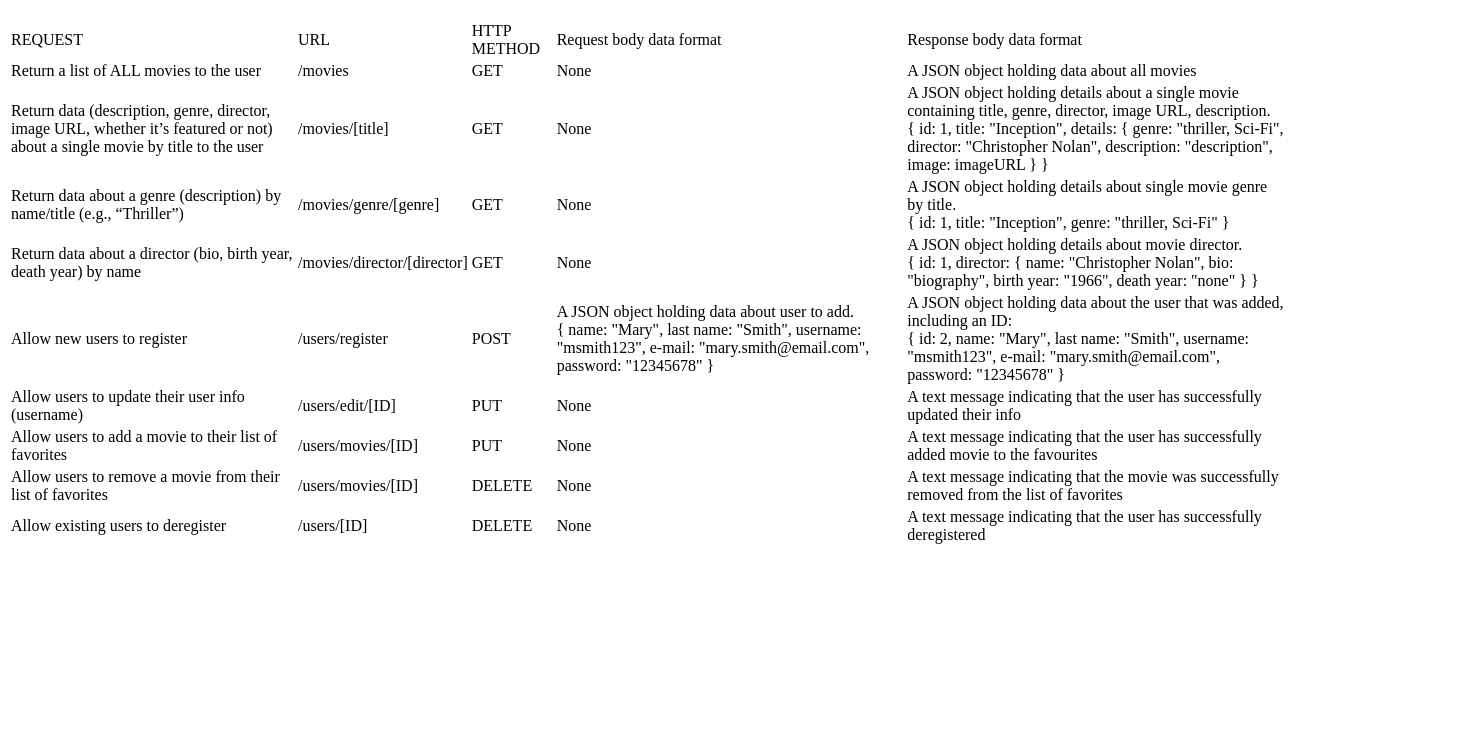
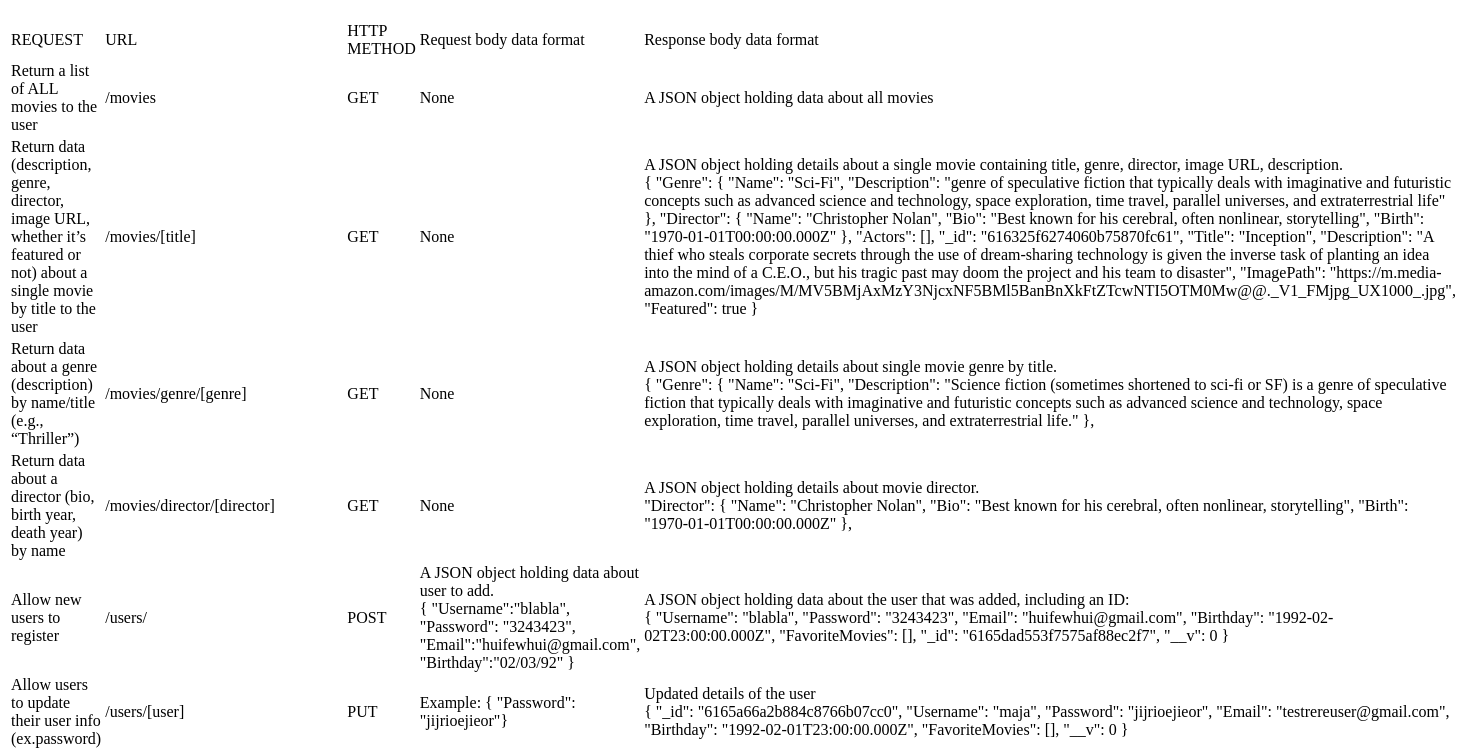
Before and after one commit to ilukin89/movie_api, a website: page public/documentation.html in a window 1280 px wide. Shown: the part 419-1171 px from the top of the page, 1459 px wide, since content can reach past the window. Before the commit the page ends 974 px from the top, so only its background shows below. Drawn offline with Linux system fonts and the light colour scheme.

Commit message:
Update documentation.html

```diff
--- a/public/documentation.html
+++ b/public/documentation.html
@@ -53,15 +53,22 @@
     <td>None</td>
     <td>A JSON object holding details about a single movie containing title, genre, director, image URL, description.<br>
       {
-        id: 1,
-        title: "Inception",
-        details: {
-        genre: "thriller, Sci-Fi",
-        director: "Christopher Nolan",
-        description: "description",
-        image: imageURL
-        }
-      }
+        "Genre": {
+            "Name": "Sci-Fi",
+            "Description": "genre of speculative fiction that typically deals with imaginative and futuristic concepts such as advanced science and technology, space exploration, time travel, parallel universes, and extraterrestrial life"
+        },
+        "Director": {
+            "Name": "Christopher Nolan",
+            "Bio": "Best known for his cerebral, often nonlinear, storytelling",
+            "Birth": "1970-01-01T00:00:00.000Z"
+        },
+        "Actors": [],
+        "_id": "616325f6274060b75870fc61",
+        "Title": "Inception",
+        "Description": "A thief who steals corporate secrets through the use of dream-sharing technology is given the inverse task of planting an idea into the mind of a C.E.O., but his tragic past may doom the project and his team to disaster",
+        "ImagePath": "https://m.media-amazon.com/images/M/MV5BMjAxMzY3NjcxNF5BMl5BanBnXkFtZTcwNTI5OTM0Mw@@._V1_FMjpg_UX1000_.jpg",
+        "Featured": true
+    }
     </td>
     </tr>
     <tr>
@@ -71,10 +78,10 @@
     <td>None</td>
     <td>A JSON object holding details about single movie genre by title.<br>
       {
-        id: 1,
-        title: "Inception",
-        genre: "thriller, Sci-Fi"
-      }
+        "Genre": {
+            "Name": "Sci-Fi",
+            "Description": "Science fiction (sometimes shortened to sci-fi or SF) is a genre of speculative fiction that typically deals with imaginative and futuristic concepts such as advanced science and technology, space exploration, time travel, parallel universes, and extraterrestrial life."
+        },
     </td>
     </tr>
     <tr>
@@ -83,65 +90,94 @@
     <td>GET</td>
     <td>None</td>
     <td>A JSON object holding details about movie director. <br>
-        { id: 1,
-          director:  {
-            name: "Christopher Nolan",
-            bio: "biography",
-            birth year: "1966",
-            death year: "none"
-          }
-        }</td>
+      "Director": {
+        "Name": "Christopher Nolan",
+        "Bio": "Best known for his cerebral, often nonlinear, storytelling",
+        "Birth": "1970-01-01T00:00:00.000Z"
+    },</td>
     </tr>
     <tr>
     <td>Allow new users to register</td>
-    <td>/users/register</td>
+    <td>/users/</td>
     <td>POST</td>
     <td>A JSON object holding data about user to add. <br>
-    {
-      name: "Mary",
-      last name: "Smith",
-      username: "msmith123",
-      e-mail: "mary.smith@email.com",
-      password: "12345678"
+      {
+        "Username":"blabla",
+        "Password": "3243423",
+        "Email":"huifewhui@gmail.com",
+        "Birthday":"02/03/92"
     }</td>
     <td>A JSON object holding data about the user that was added, including an ID: <br>
       {
-        id: 2,
-        name: "Mary",
-      last name: "Smith",
-      username: "msmith123",
-      e-mail: "mary.smith@email.com",
-      password: "12345678"
-      }
+        "Username": "blabla",
+        "Password": "3243423",
+        "Email": "huifewhui@gmail.com",
+        "Birthday": "1992-02-02T23:00:00.000Z",
+        "FavoriteMovies": [],
+        "_id": "6165dad553f7575af88ec2f7",
+        "__v": 0
+    }
     </td>
     </tr>
     <tr>
-    <td>Allow users to update their user info (username)</td>
-    <td>/users/edit/[ID]</td>
+    <td>Allow users to update their user info (ex.password)</td>
+    <td>/users/[user]</td>
     <td>PUT</td>
-    <td>None</td>
-    <td>A text message indicating that the user has successfully updated their info</td>
+    <td>Example: {
+      "Password": "jijrioejieor"}</td>
+    <td>Updated details of the user<br>{
+      "_id": "6165a66a2b884c8766b07cc0",
+      "Username": "maja",
+      "Password": "jijrioejieor",
+      "Email": "testrereuser@gmail.com",
+      "Birthday": "1992-02-01T23:00:00.000Z",
+      "FavoriteMovies": [],
+      "__v": 0
+  }</td>
     </tr>
     <tr>
     <td>Allow users to add a movie to their list of favorites</td>
-    <td>/users/movies/[ID]</td>
-    <td>PUT</td>
+    <td>/users/[username]/movies/[MovieID]</td>
+    <td>POST</td>
     <td>None</td>
-    <td>A text message indicating that the user has successfully added movie to the favourites</td>
+    <td>A text message indicating that the user has successfully added movie to the favourites. <br>
+      {
+        "_id": "6164106e274060b75870fc6f",
+        "Username": "I love movies so much",
+        "Password": "I still love movies",
+        "Email": "movielover66993@gmail.com",
+        "Birthday": "1987-09-20T00:00:00.000Z",
+        "FavoriteMovies": [
+            "6163f026274060b75870fc65",
+            "6163ecd5274060b75870fc62",
+            "6163ecd5274060b75870fc62"
+        ]
+    }</td>
     </tr>
     <tr>
     <td>Allow users to remove a movie from their list of favorites</td>
-    <td>/users/movies/[ID]</td>
+    <td>/users/[username]/movies/[MovieID]</td>
     <td>DELETE</td>
     <td>None</td>
-    <td>A text message indicating that the movie was successfully removed from the list of favorites</td>
+    <td>Updated info on the user. <br>{
+      "_id": "6164106e274060b75870fc6f",
+      "Username": "I love movies so much",
+      "Password": "I still love movies",
+      "Email": "movielover66993@gmail.com",
+      "Birthday": "1987-09-20T00:00:00.000Z",
+      "FavoriteMovies": [
+          "6163f026274060b75870fc65",
+          "6163ecd5274060b75870fc62"
+      ]
+  }</td>
     </tr>
     <tr>
     <td>Allow existing users to deregister</td>
-    <td>/users/[ID]</td>
+    <td>/users/[username]</td>
     <td>DELETE</td>
     <td>None</td>
-    <td>A text message indicating that the user has successfully deregistered</td>
+    <td>A text message indicating that the user has successfully deregistered. <br>
+    Example: testuser103 was deleted. </td>
     </tr>
     </tbody>
     </table>
```
